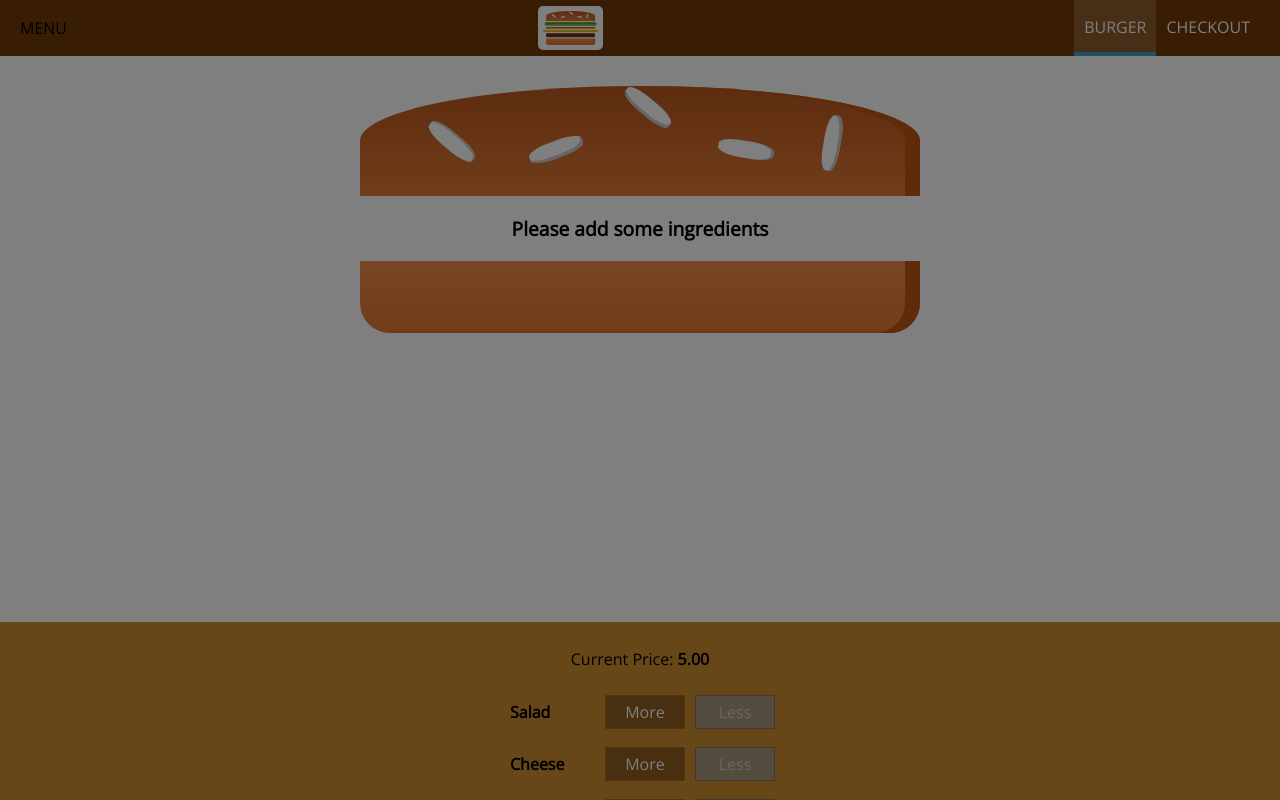
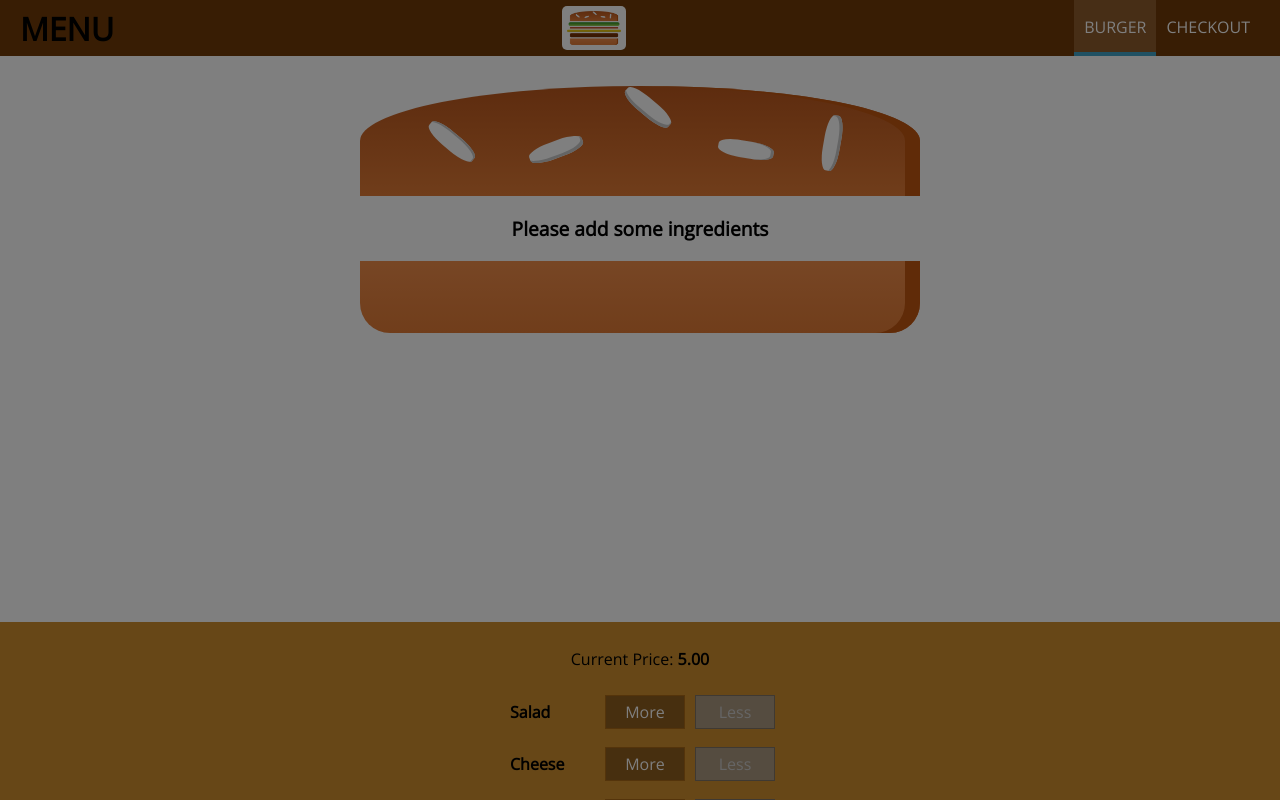
Before and after one commit to ShahrozAhmd/burger_builder, a React (Create React App) app: page / in a window 1280 px wide. Shown: the top 800 px of the page. Built offline with nearby package versions, Linux system fonts and the light colour scheme.

Commit message:
added functionality on menu text to open or close side drawer

```diff
--- a/src/components/Layout/layout.js
+++ b/src/components/Layout/layout.js
@@ -6,21 +6,30 @@ import SideDrawer from "../Navigation/Side Drawer/side_drawer";
 
 class Layout extends Component {
   state = {
-    openSideDrawer: true,
+    sideDrawerState: true,
   };
 
   sideDrawerCloseHandler = () => {
-    this.setState({ openSideDrawer: false });
+    this.setState({ sideDrawerState: false });
+  };
+
+  sideDrawerMenuHandler = () => {
+    this.setState((prevState) => {
+      return {
+        sideDrawerState: !prevState.sideDrawerState,
+      };
+    });
   };
 
   render() {
     return (
       <Aux>
         <SideDrawer
-          open={this.state.openSideDrawer}
+
+          open={this.state.sideDrawerState}
           closed={this.sideDrawerCloseHandler}
         />
-        <Toolbar />
+        <Toolbar menuHandler={this.sideDrawerMenuHandler} />
 
         <main className={classes.content}>{this.props.children}</main>
       </Aux>
--- /dev/null
+++ b/src/components/Navigation/Side Drawer/Menu/menu.js
@@ -0,0 +1,9 @@
+import React from "react";
+
+export default function Menu(props) {
+  return (
+    <div>
+      <h1 onClick={props.openClose}>MENU</h1>
+    </div>
+  );
+}
--- a/src/components/Navigation/Toolbar/toolbar.js
+++ b/src/components/Navigation/Toolbar/toolbar.js
@@ -2,16 +2,17 @@ import React from "react";
 import classes from "./toolbar.module.css";
 import Logo from "../../Logo/logo";
 import NavigationItems from "../Navigation Items/navigation_items";
+import Menu from "../Side Drawer/Menu/menu";
 
 export default function Toolbar(props) {
   return (
     <div>
       <header className={classes.Toolbar}>
-        <div>MENU</div>
+        <Menu openClose={props.menuHandler} />
         <div className={classes.Logo}>
           <Logo />
         </div>
-        <nav className = {classes.DesktopOnly}>
+        <nav className={classes.DesktopOnly}>
           <NavigationItems />
         </nav>
       </header>
```
Also changed, not shown: src/components/Navigation/Side Drawer/side_drawer.js (+4 -4 lines).
